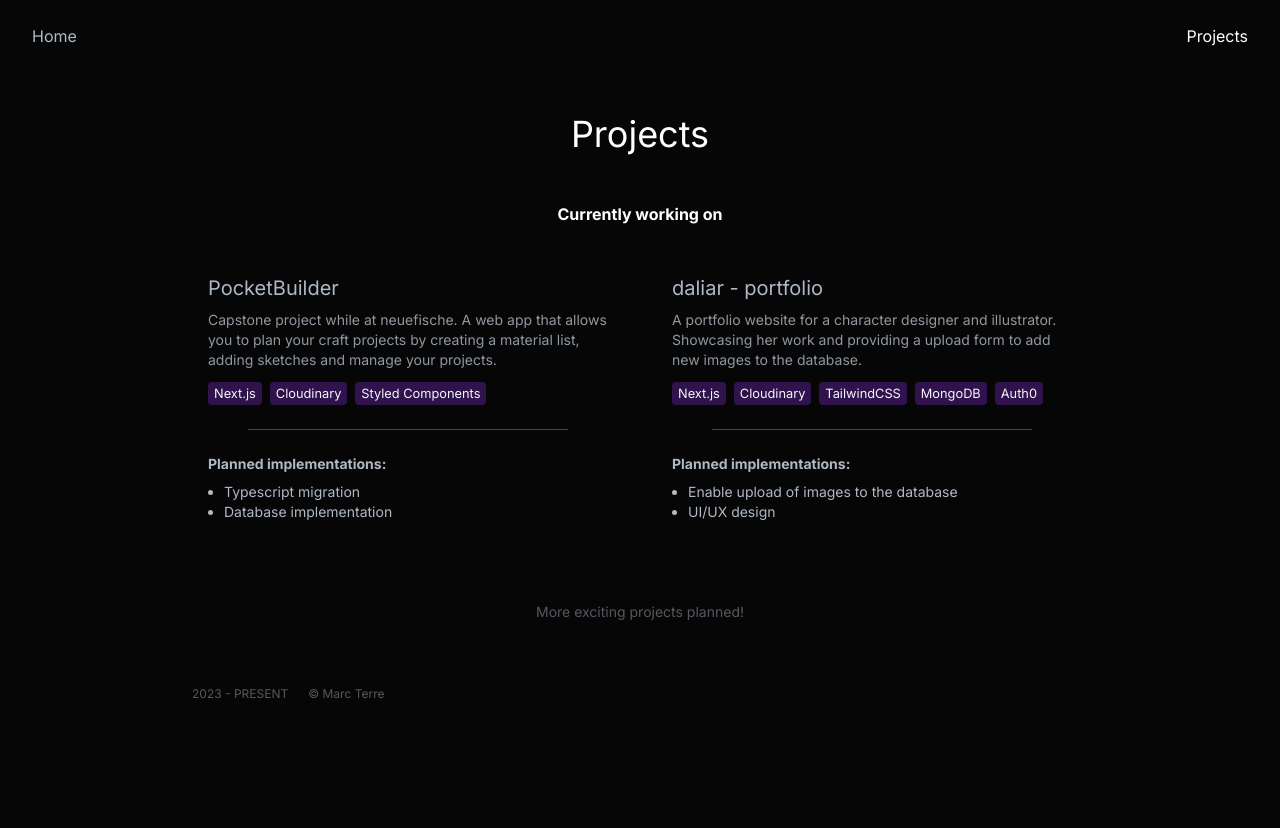
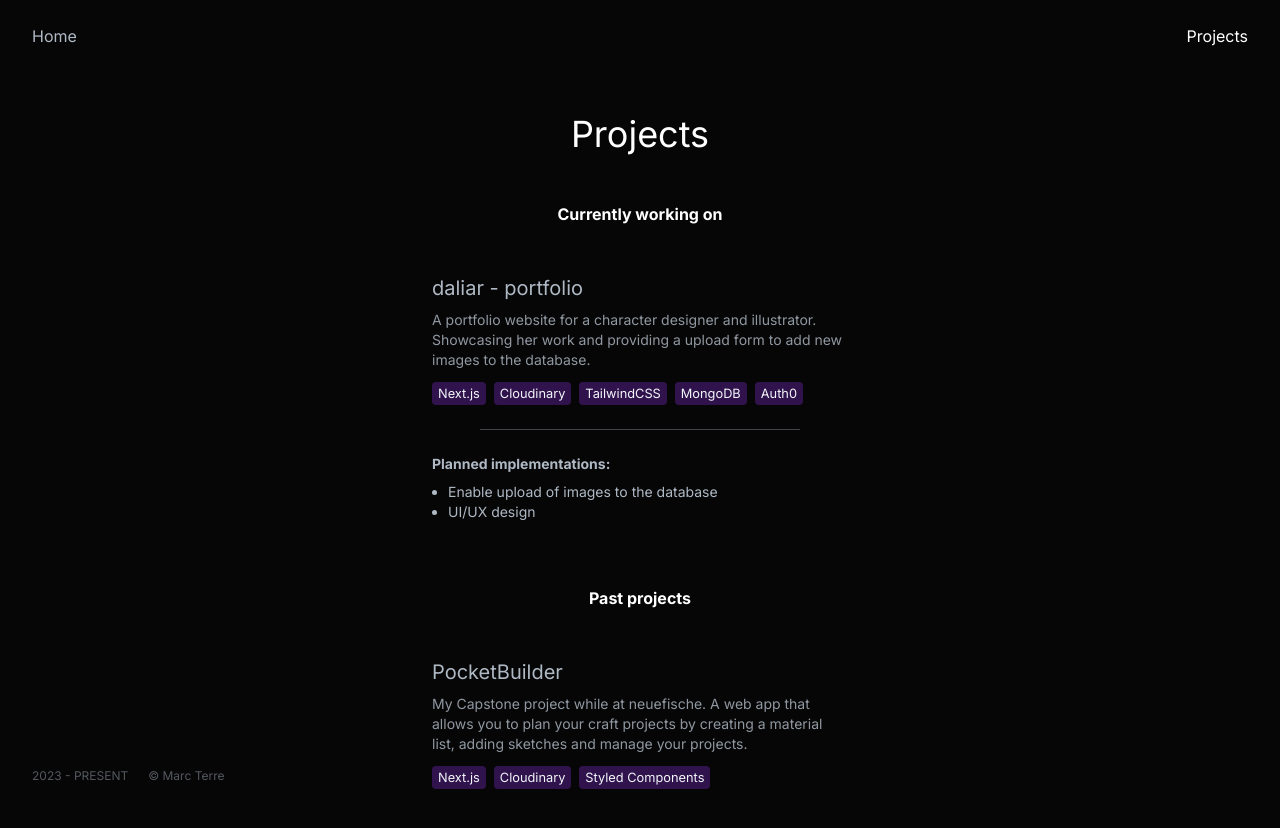
Before and after one commit to marcterre/marcterre.github.io, a Next.js app: page /projects in a window 1280 px wide. Before the commit the page ends 800 px from the top, so only its background shows below. Built offline with nearby package versions, Linux system fonts and the light colour scheme.

Commit message:
feature: adjust project list

```diff
--- a/app/page.tsx
+++ b/app/page.tsx
@@ -38,7 +38,7 @@ export default function Home() {
       <main className="w-full h-full">
         <HeaderComponent title="Marc Terre" />
         <div className="max-w-md sm:mx-auto h-full grid justify-items-center">
-          <div className=" sm:py-10 py-10 grid gap-10">
+          <div className=" sm:py-16 py-10 grid gap-10">
             <div className="grid gap-5 ">
               <p>Hi, i am Marc Terre, a passionate Frontend Developer.</p>
               <div>
@@ -56,11 +56,11 @@ export default function Home() {
                 to continue learning and growing in this field.
               </p>
               <p>
-                You are interested in working with me? Feel free to contact me.
+                You want to make coding your profession but don't know where to
+                start? Feel free to contact me, i'll help where i can!
               </p>
               <p>
-                You want to make coding your profession but don't know where to
-                start? Feel free to contact me as well, i'll help where i can.
+                You are interested in working with me? Feel free to contact me.
               </p>
             </div>
             <div className="border-t border-softGrey30 w-80 mx-auto" />
@@ -86,7 +86,7 @@ export default function Home() {
           </div>
         </div>
       </main>
-      <FooterComponent customClass="max-w-md " />
+      <FooterComponent />
     </>
   );
 }
--- a/app/projects/page.tsx
+++ b/app/projects/page.tsx
@@ -35,11 +35,11 @@ const ProjectPage = function () {
               title="Currently working on"
             />
           )}
-          {projects.length > 0 && notCurrentProjects.length > 0 ? (
+          {notCurrentProjects.length > 0 ? (
             <ProjectListWrapperComponent
-              projects={projects}
+              projects={notCurrentProjects}
               isCurrenProject={false}
-              title="All projects"
+              title="Past projects"
             />
           ) : (
             <div className="py-16 text-sm text-softGrey40">
--- a/components/base/SvgComponent.tsx
+++ b/components/base/SvgComponent.tsx
@@ -57,7 +57,7 @@ const SvgComponent = function ({
       height={height}
       fill={isHovered ? hoverFilling : fill}
       stroke={stroke}
-      stroke-width={strokeWidth}
+      strokeWidth={strokeWidth}
     >
       <title>{variant}</title>
       <path d={paths[variant].path} />
--- a/components/layout/FooterComponent.tsx
+++ b/components/layout/FooterComponent.tsx
@@ -4,7 +4,9 @@ type FooterComponentProps = {
 
 const FooterComponent = ({ customClass }: FooterComponentProps) => {
   return (
-    <footer className={`text-softGrey40 mx-auto text-xs ${customClass}`}>
+    <footer
+      className={`p-4 absolute bottom-0 text-softGrey40 mx-auto text-xs ${customClass}`}
+    >
       <ul className="flex gap-5">
         <li>2023 - PRESENT</li>
         <li>© Marc Terre</li>
--- a/components/layout/HeaderComponent.tsx
+++ b/components/layout/HeaderComponent.tsx
@@ -62,6 +62,7 @@ const HeaderComponent = ({ title }: HeaderComponentProps) => {
             const { url, name, isActive, icon } = link;
             return url ? (
               <LinkComponent
+                key={name}
                 url={url}
                 name={name!}
                 isActive={isActive!}
--- a/public/assets/projects.json
+++ b/public/assets/projects.json
@@ -1,11 +1,9 @@
 [
   {
     "title": "PocketBuilder",
-    "description": "Capstone project while at neuefische. A web app that allows you to plan your craft projects by creating a material list, adding sketches and manage your projects.",
+    "description": "My Capstone project while at neuefische. A web app that allows you to plan your craft projects by creating a material list, adding sketches and manage your projects.",
     "techStack": ["Next.js", "Cloudinary", "Styled Components"],
-    "link": "https://github.com/marcterre/capstone-project",
-    "isCurrentProject": true,
-    "tasks": ["Typescript migration", "Database implementation"]
+    "link": "https://github.com/marcterre/capstone-project"
   },
   {
     "title": "daliar - portfolio",
```
Also changed, not shown: 2 other files (tests, documents, lock files or other folders).
